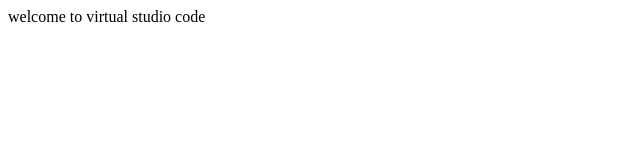
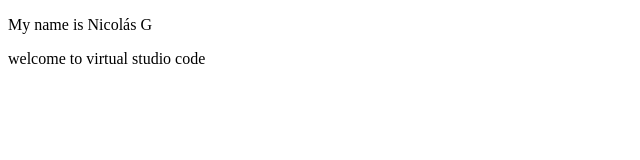
Before and after one commit to nikogoldy/proyectoDemoCursoPrework, a plain HTML site: page index.html in a window 1280 px wide. Shown: the whole page, without its empty margins (0-640 px from the left). Drawn offline with Linux system fonts and the light colour scheme.

Commit message:
first commit

```diff
--- a/index.html
+++ b/index.html
@@ -7,6 +7,7 @@
     <title>FuncionamientoDeUbuntu</title>
 </head>
 <body>
+    <p>My name is Nicolás G</p>
     <article>welcome to virtual studio code</article>
 </body>
 </html>
```
